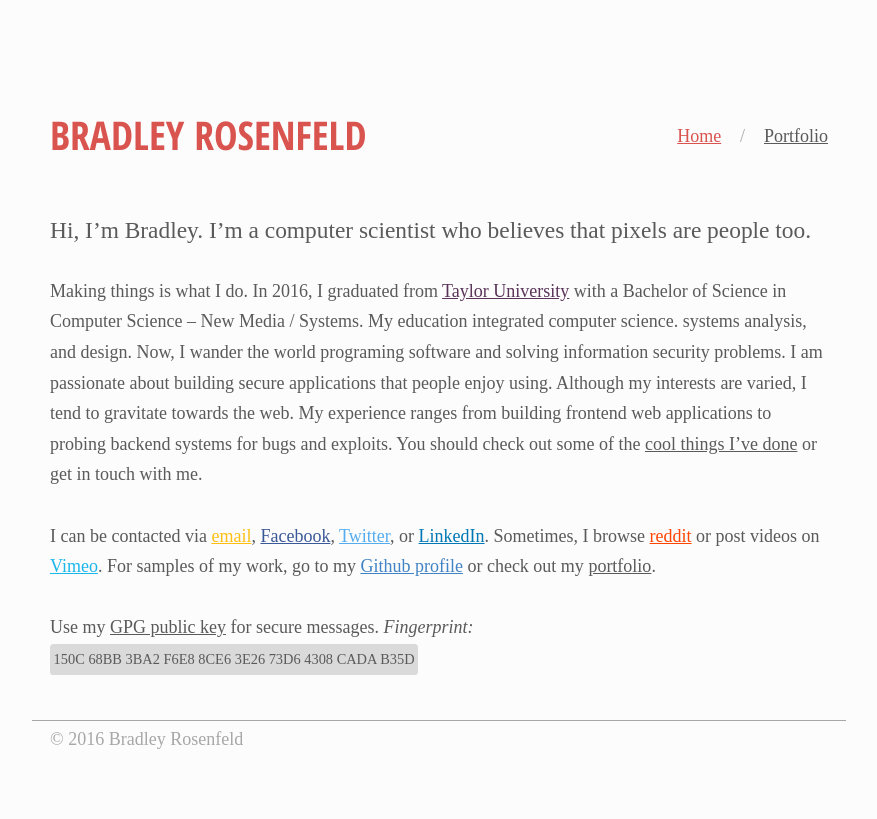
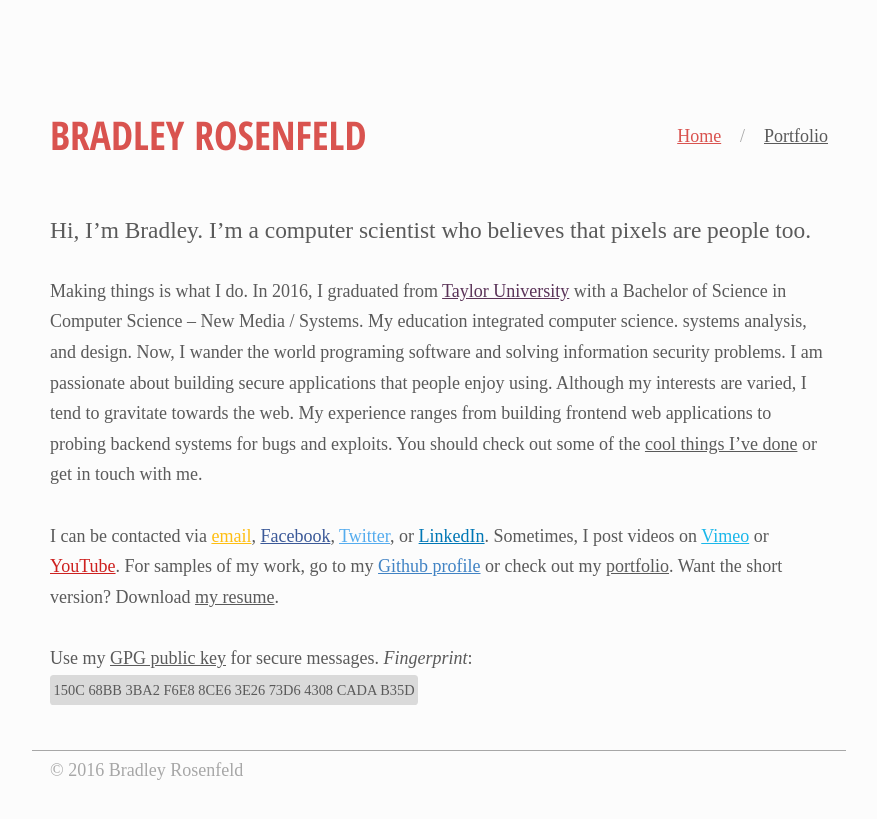
Before and after one commit to BoringCode/bradleyrosenfeld.com, a Jekyll site: the page built from index.md, in a window 1280 px wide. Shown: the top 819 px of the page, without its empty margins (201-1078 px from the left). Built offline with Jekyll 4.4.1, drawn with Linux system fonts in a browser that asks for light colours; some web fonts are replaced.

Commit message:
Added resume to home page

```diff
--- a/_sass/_links.scss
+++ b/_sass/_links.scss
@@ -15,3 +15,5 @@
 @include link("reddit.com", #ff4500);
 
 @include link("vimeo.com", #1ab7ea);
+
+@include link("youtube.com", #cd201f);
--- a/index.md
+++ b/index.md
@@ -8,6 +8,6 @@ Hi, I'm Bradley. I'm a computer scientist who believes that pixels are people to
 
 Making things is what I do. In 2016, I graduated from [Taylor University](http://taylor.edu) with a Bachelor of Science in Computer Science &ndash; New Media / Systems. My education integrated computer science. systems analysis, and design. Now, I wander the world programing software and solving information security problems. I am passionate about building secure applications that people enjoy using. Although my interests are varied, I tend to gravitate towards the web. My experience ranges from building frontend web applications to probing backend systems for bugs and exploits. You should check out some of the [cool things I've done](/portfolio/) or get in touch with me.
 
-I can be contacted via [email](mailto:site.email), [Facebook](https://www.facebook.com/bradleyrosenfeld/), [Twitter](https://twitter.com/BoringCode/), or [LinkedIn](https://linkedin.com/in/bradleyrosenfeld/). Sometimes, I browse [reddit](https://reddit.com/u/BoringCode) or post videos on [Vimeo](https://vimeo.com/bradleyrosenfeld/). For samples of my work, go to my [Github profile](https://github.com/BoringCode/) or check out my [portfolio](/porfolio/).
+I can be contacted via [email](mailto:site.email), [Facebook](https://www.facebook.com/bradleyrosenfeld/), [Twitter](https://twitter.com/BoringCode/), or [LinkedIn](https://linkedin.com/in/bradleyrosenfeld/). Sometimes, I post videos on [Vimeo](https://vimeo.com/bradleyrosenfeld/) or [YouTube](https://www.youtube.com/channel/UCcAVTJXRxDHbsDGzxXVsJYQ). For samples of my work, go to my [Github profile](https://github.com/BoringCode/) or check out my [portfolio](/porfolio/). Want the short version? Download [my resume](/assets/pdfs/bradleyrosenfeld-resume.pdf).
 
-Use my [GPG public key](/assets/bradleyrosenfeld-publickey.asc) for secure messages. *Fingerprint:* `150C 68BB 3BA2 F6E8 8CE6  3E26 73D6 4308 CADA B35D`
+Use my [GPG public key](/assets/bradleyrosenfeld-publickey.asc) for secure messages. *Fingerprint*: `150C 68BB 3BA2 F6E8 8CE6  3E26 73D6 4308 CADA B35D`
```
